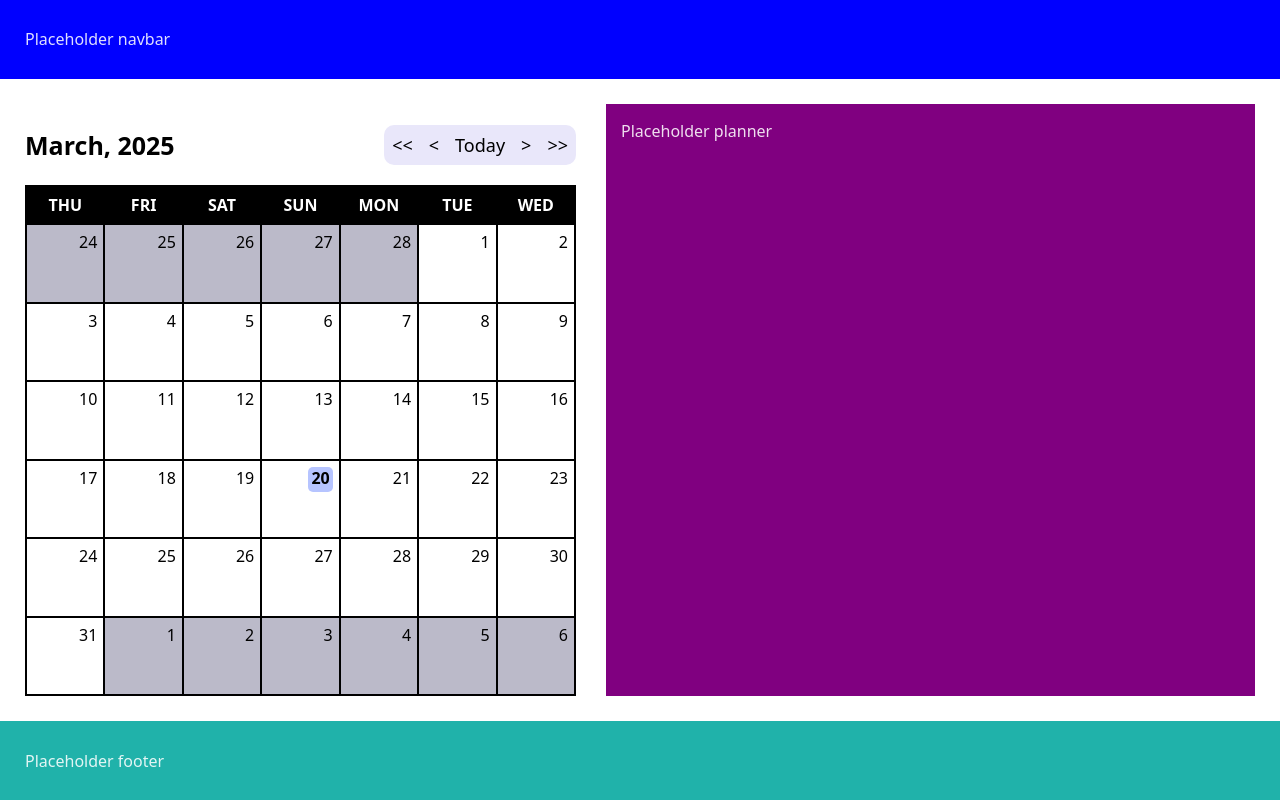
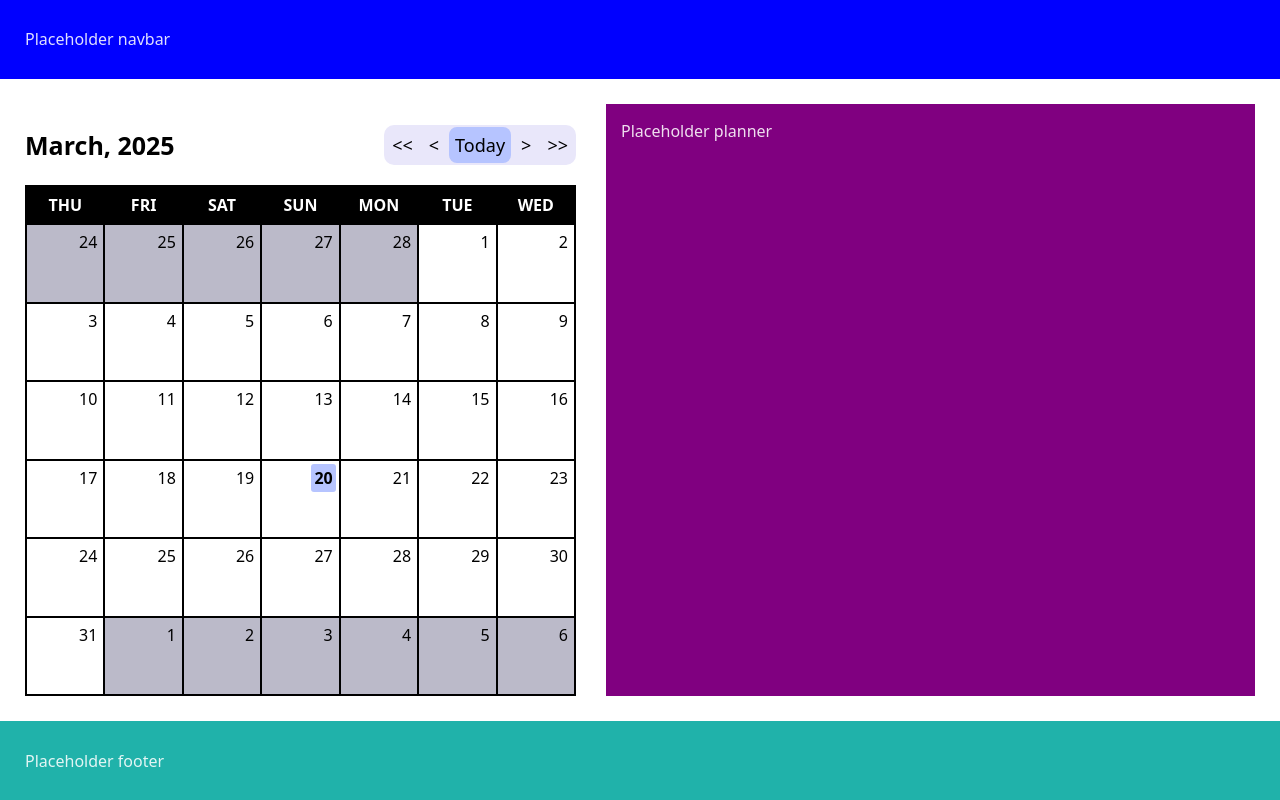
Before and after one commit to jubrito/planner-with-calendar, a React (Vite) app: page / in a window 1280 px wide. Built offline with nearby package versions, Linux system fonts and the light colour scheme.

Commit message:
style: update today cell style

```diff
--- a/src/components/Calendar/CalendarCells/Cell/_cell.module.scss
+++ b/src/components/Calendar/CalendarCells/Cell/_cell.module.scss
@@ -3,12 +3,21 @@
 
 .isToday {
   background: variables.$blue-lightgray-color;
-  padding: 0 3px 3px;
-  border-radius: variables.$small-gap;
   font-weight: bold;
+  $spacing: 3px;
+  padding: $spacing;
+  border-radius: $spacing;
+  font-weight: bold;
+  position: absolute;
+  content: "";
+  top: -$spacing;
+  right: -$spacing;
 
   @include mixins.media-for-compact-calendar {
     padding: variables.$small-gap;
     border-radius: 100%;
+    position: relative;
+    top: unset;
+    right: unset;
   }
 }
--- a/src/components/Calendar/CalendarCells/_calendar-cells.module.scss
+++ b/src/components/Calendar/CalendarCells/_calendar-cells.module.scss
@@ -25,6 +25,10 @@ tbody {
       line-height: initial;
       justify-content: right;
 
+      time {
+        position: relative;
+      }
+
       @include mixins.media-for-compact-calendar {
         justify-content: center;
         align-items: center;
--- a/src/components/Calendar/UpdateCalendarButton/_update-calendar-button.module.scss
+++ b/src/components/Calendar/UpdateCalendarButton/_update-calendar-button.module.scss
@@ -17,4 +17,5 @@
 
 .updateCalendarToToday {
   @extend .updateCalendar;
+  background-color: variables.$blue-lightgray-color;
 }
```
